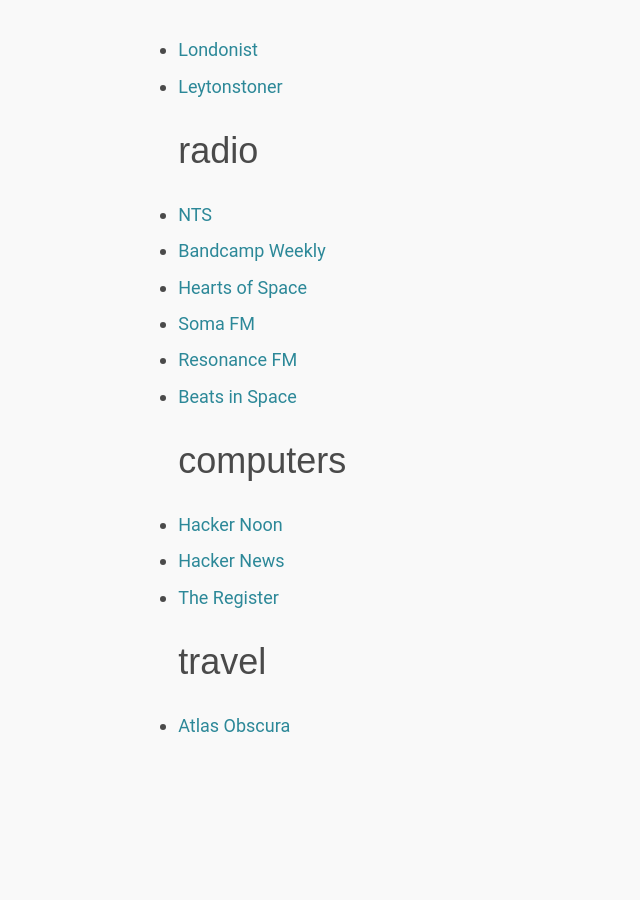
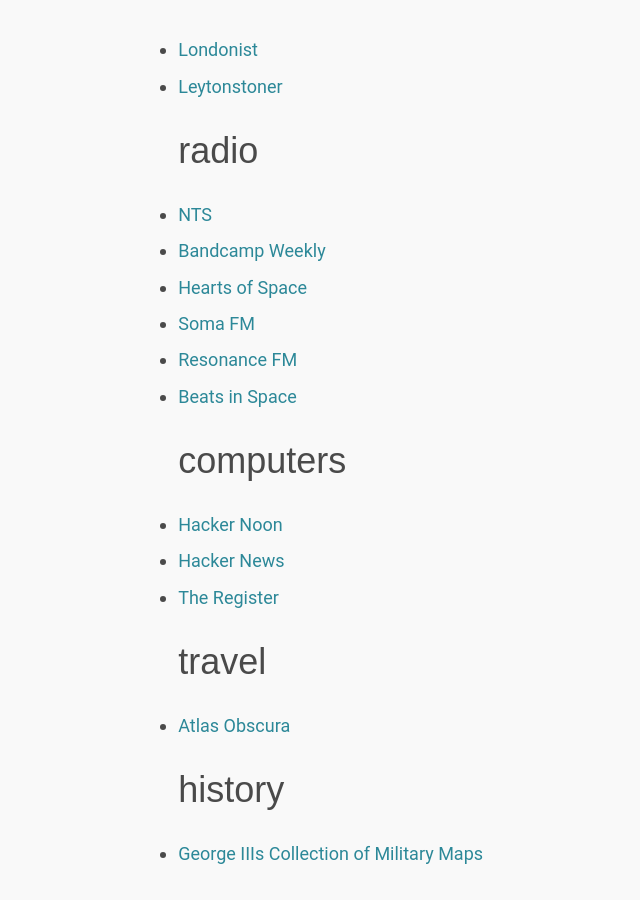
Before and after one commit to edclements/website, a Jekyll site: the page built from web-links.html, in a window 1280 px wide and 900 px high, scrolled down 1118 px. Shown: the whole window, without its empty margins (145-785 px from the left). Built offline with Jekyll 4.4.1, drawn with Linux system fonts in a browser that asks for light colours; nearby versions of some CDN libraries; before the commit the page ends 1889 px from its top, so only the background shows below that.

Commit message:
Add military maps

```diff
--- a/_data/links.yml
+++ b/_data/links.yml
@@ -67,3 +67,6 @@
 travel:
 - title: Atlas Obscura
   href: https://www.atlasobscura.com/
+history:
+- title: George IIIs Collection of Military Maps
+  href: https://militarymaps.rct.uk/
```
